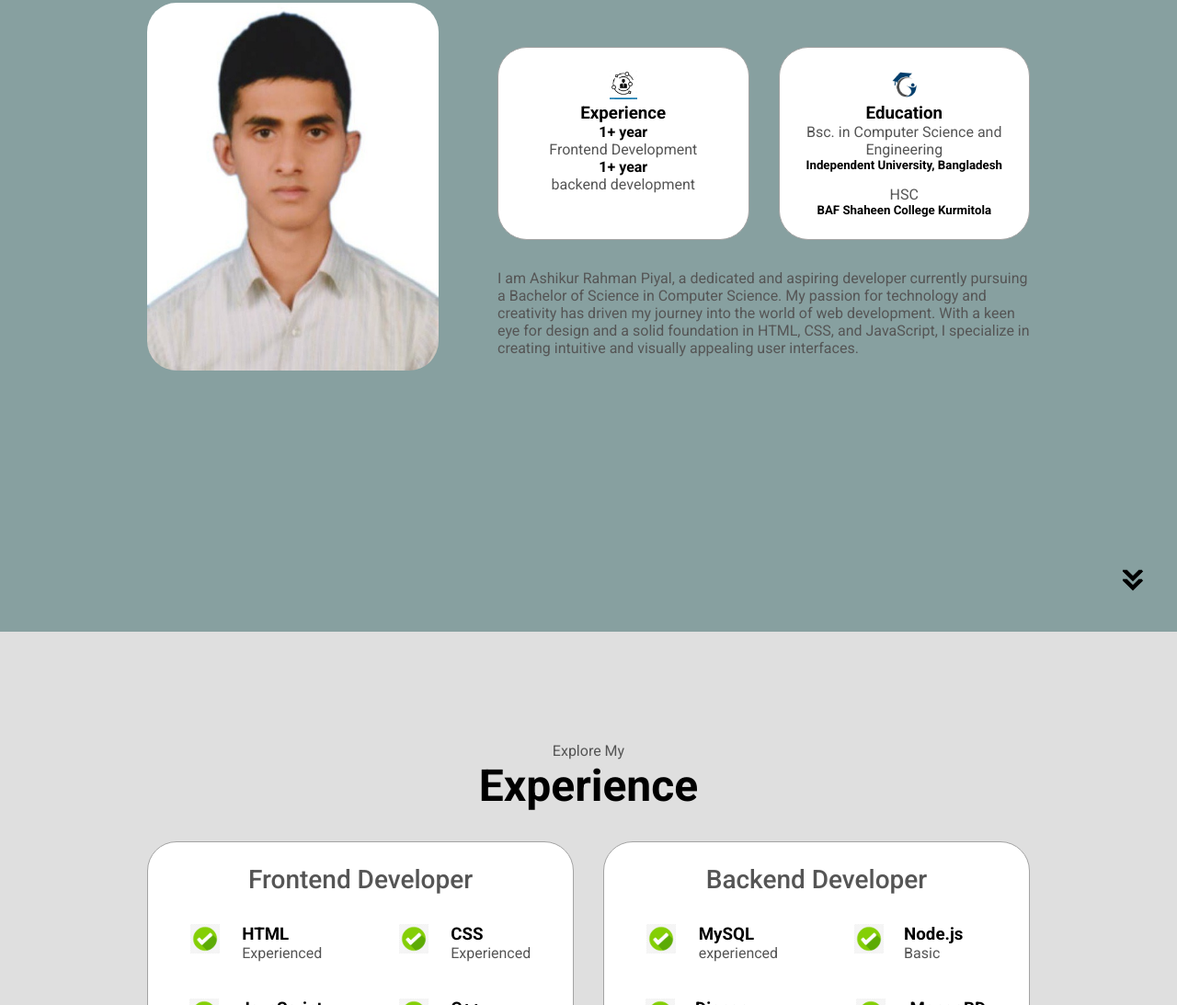
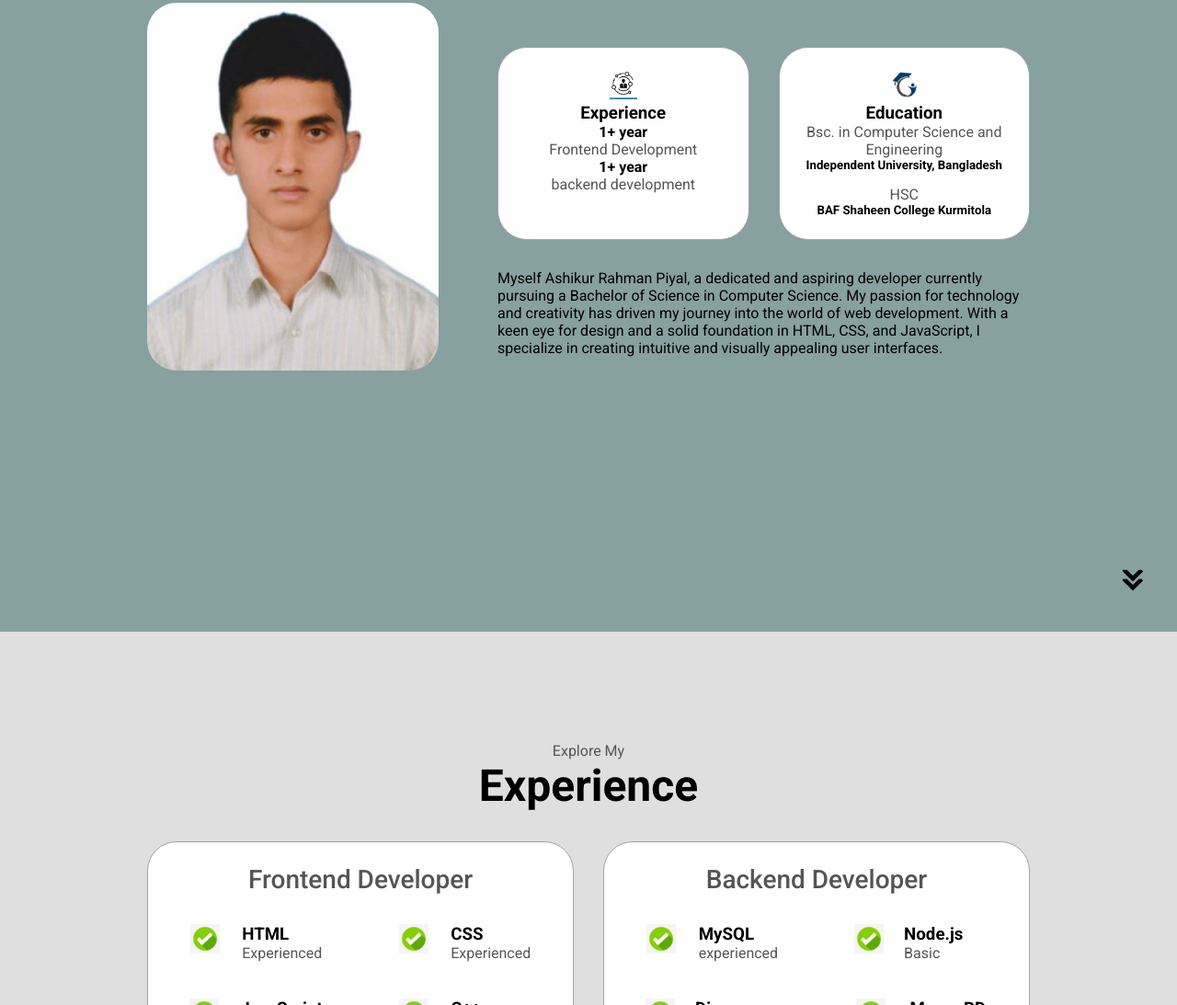
Before and after one commit to Ashikur-Piyal/portfolio, a plain HTML site: page index.html in a window 1280 px wide. Shown: the part 1153-2246 px from the top of the page at 92% size. Drawn offline with Linux system fonts and the light colour scheme.

Commit message:
about-me

```diff
--- a/index.html
+++ b/index.html
@@ -103,7 +103,7 @@
                         </div>
                     </div>
                     <div class="text-container">
-                        <p>I am Ashikur Rahman Piyal, a dedicated and aspiring developer currently pursuing a Bachelor
+                        <p class="about-me">Myself Ashikur Rahman Piyal, a dedicated and aspiring developer currently pursuing a Bachelor
                             of Science in Computer Science. My passion for technology and creativity has driven my
                             journey into the world of web development. With a keen eye for design and a solid foundation
                              in HTML, CSS, and JavaScript, I specialize in creating intuitive and visually appealing user
--- a/style.css
+++ b/style.css
@@ -282,6 +282,9 @@ section {
 .about-details-container {
     display: flex;
 }
+.about-me{
+    color: black;
+}
 
 .about-pic{
     border-radius: 2rem;
```
